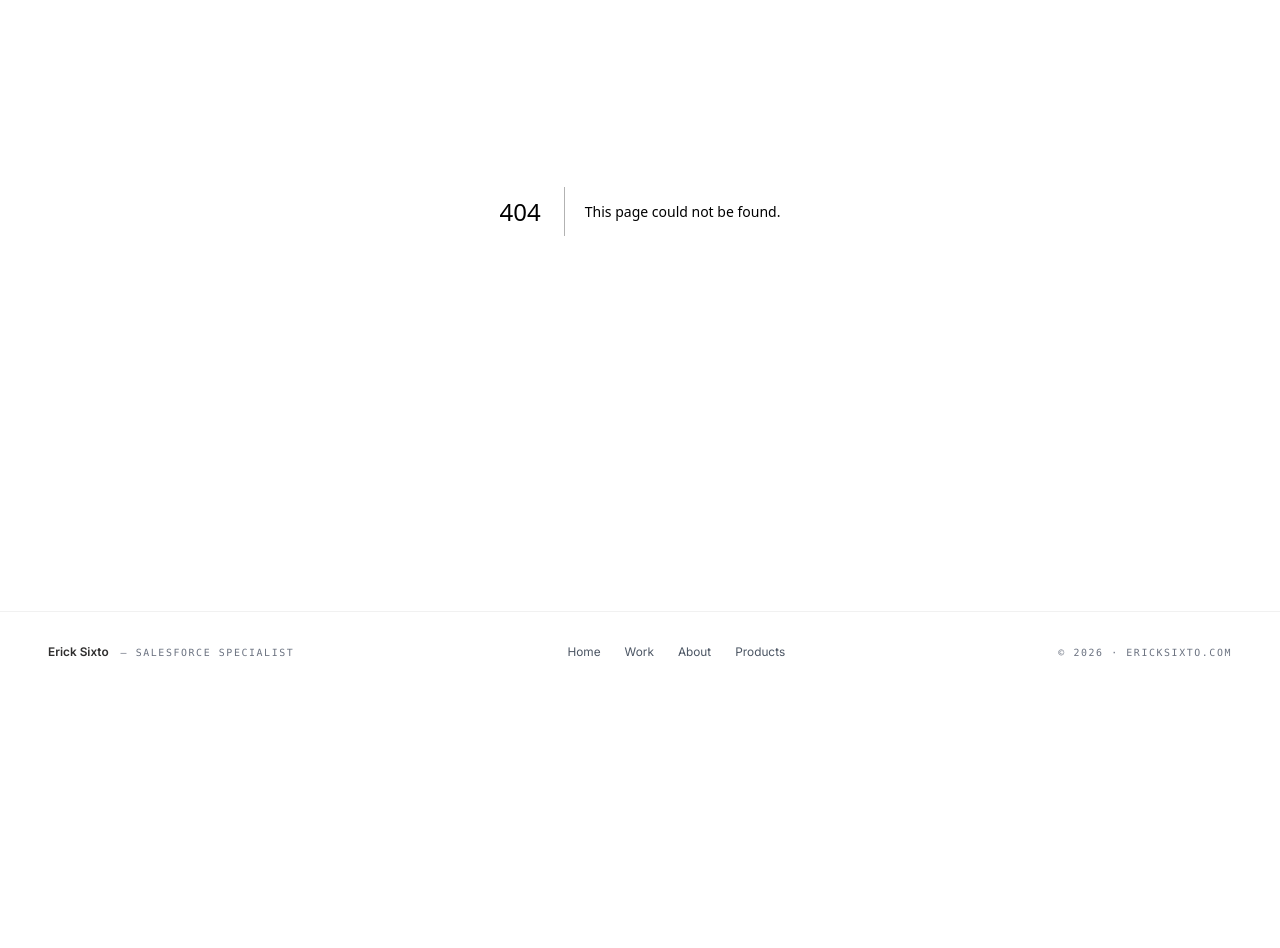
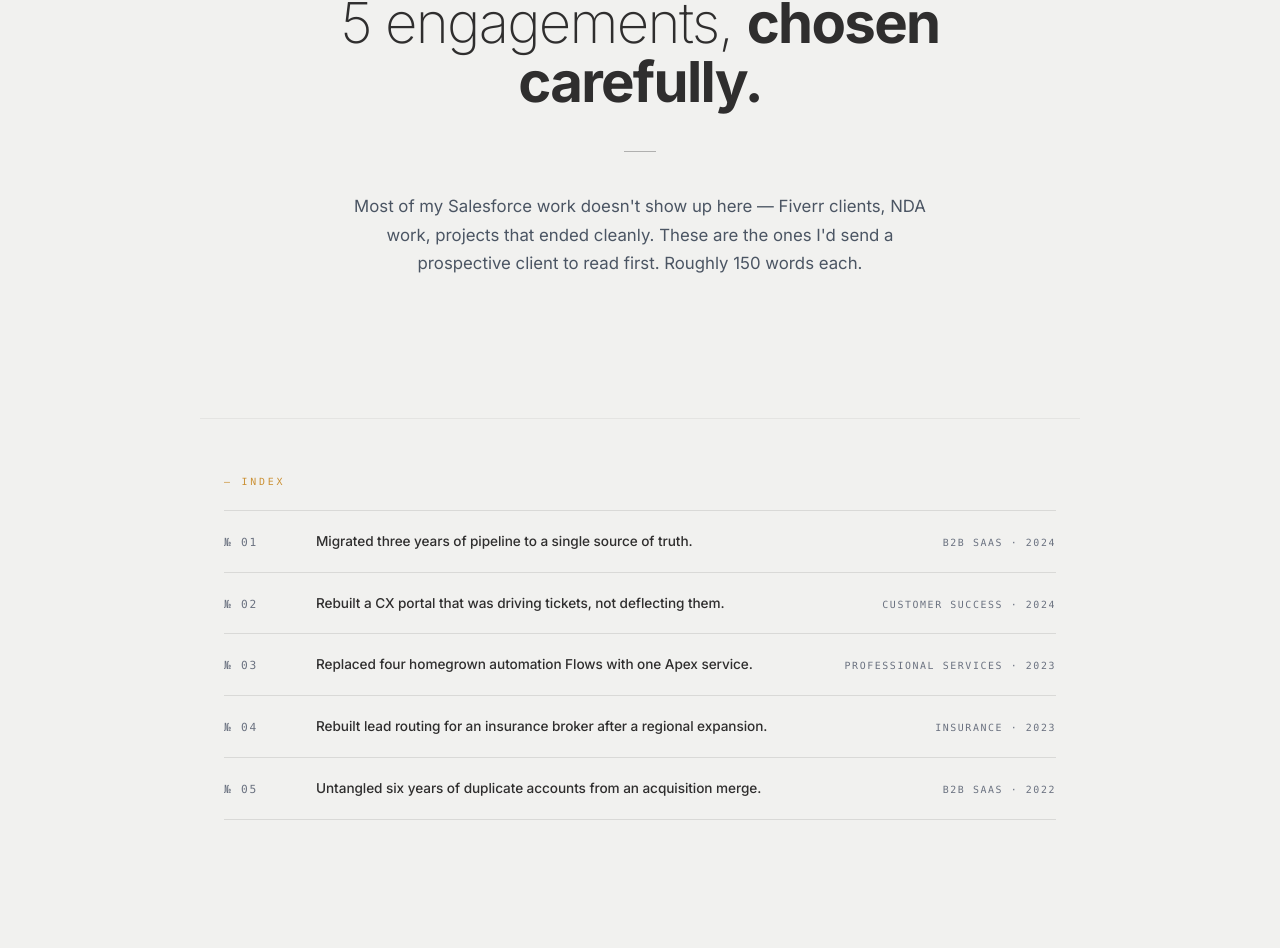
Before and after one commit to ErickSixto/ErickSixto.github.io, a Next.js app in the folder next-app/: page /work in a window 1280 px wide. Before the commit this address had no page. Shown: the part 265-1213 px from the top of the page. Before the commit the page ends 959 px from the top, so only its background shows below. Built offline with nearby package versions, Linux system fonts and the light colour scheme.

Commit message:
feat(work): add /work route with index + entries

```diff
--- /dev/null
+++ b/next-app/src/app/work/page.tsx
@@ -0,0 +1,49 @@
+import React from "react";
+import { Hero } from "@/components/editorial/Hero";
+import { SectionLabel } from "@/components/editorial/SectionLabel";
+import { WorkIndex } from "@/components/editorial/WorkIndex";
+import { WorkEntry } from "@/components/editorial/WorkEntry";
+import { ClosingCTA } from "@/components/editorial/ClosingCTA";
+import { work } from "@/data/work";
+import { meetingLinks } from "@/data/mock";
+
+export const metadata = {
+  title: "Selected work — Erick Sixto",
+  description: "Five to eight Salesforce engagements with the call I made and the outcome.",
+};
+
+export default function WorkPage() {
+  return (
+    <main>
+      <Hero
+        eyebrowLeft="Selected work"
+        headlineLead={`${work.length} engagements,`}
+        headlineBold="chosen carefully."
+        lead="Most of my Salesforce work doesn't show up here — Fiverr clients, NDA work, projects that ended cleanly. These are the ones I'd send a prospective client to read first. Roughly 150 words each."
+      />
+
+      <section className="max-w-[880px] mx-auto px-6 py-12 border-t border-[#2F2E2E11]">
+        <SectionLabel className="mb-5 inline-block">Index</SectionLabel>
+        <WorkIndex entries={work} />
+      </section>
+
+      <section className="max-w-[720px] mx-auto px-6 pt-12 pb-24">
+        {work.map((entry) => (
+          <WorkEntry key={entry.id} entry={entry} />
+        ))}
+      </section>
+
+      <ClosingCTA
+        label="Want to be entry №09?"
+        questionLead="Bring me the engagement"
+        questionBold="other consultants ducked."
+        body="The work I keep is the work that wouldn't fit a packaged Salesforce template. If your org is one of those, let's talk."
+        primary={{
+          label: "Book a 30-minute call",
+          href: meetingLinks.discovery.url,
+          external: true,
+        }}
+      />
+    </main>
+  );
+}
```
